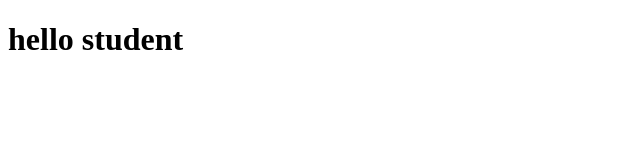
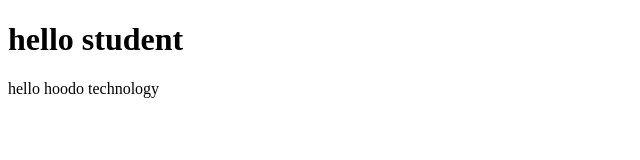
Before and after one commit to hoodo-tech/web-app, a plain HTML site: page index.html in a window 1280 px wide. Shown: the whole page, without its empty margins (0-640 px from the left). Drawn offline with Linux system fonts and the light colour scheme.

Commit message:
added p tag

```diff
--- a/index.html
+++ b/index.html
@@ -7,6 +7,7 @@
 </head>
 <body>
     <h1>hello student </h1>
+    <p>hello hoodo technology</p>
 
 </body>
 </html>
```
